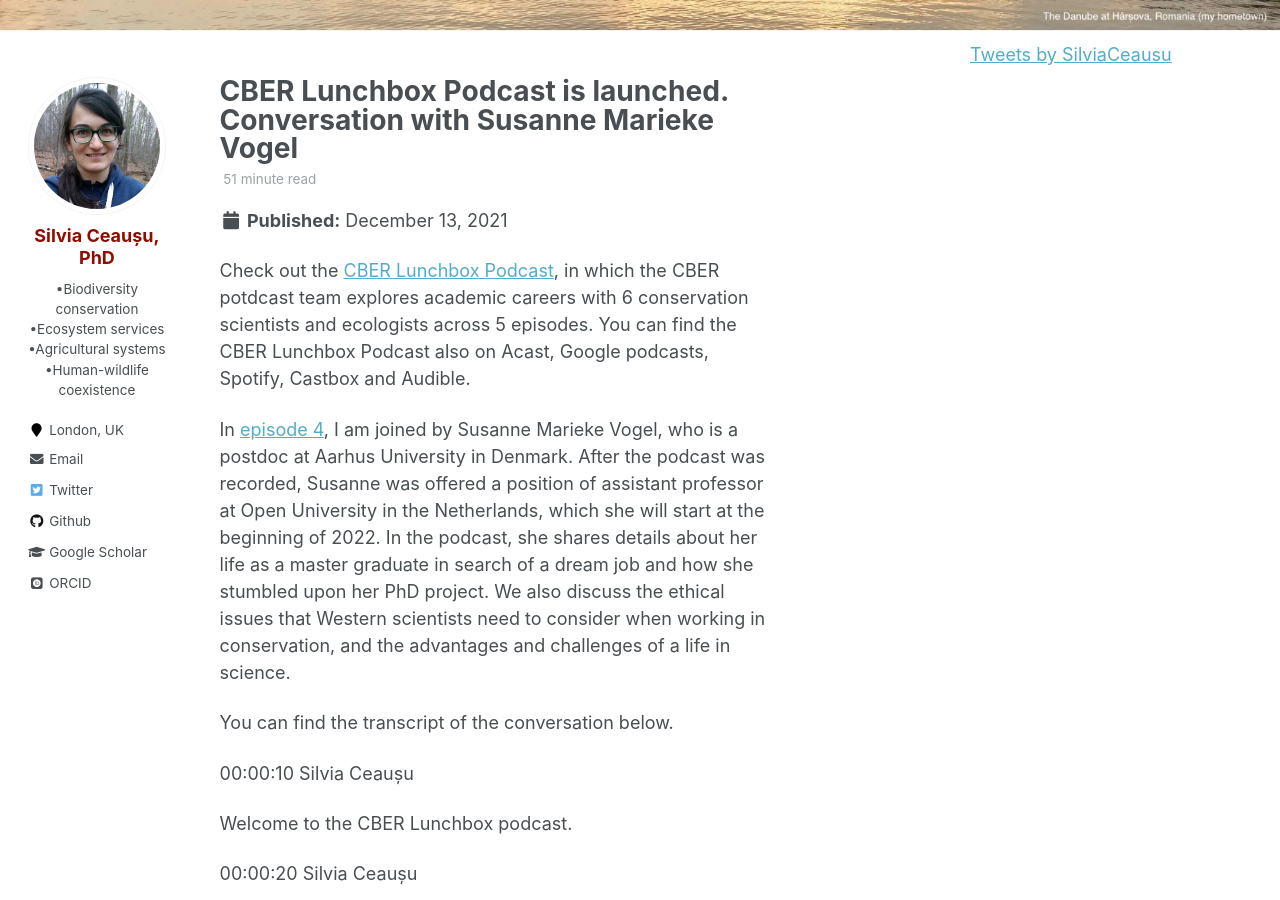
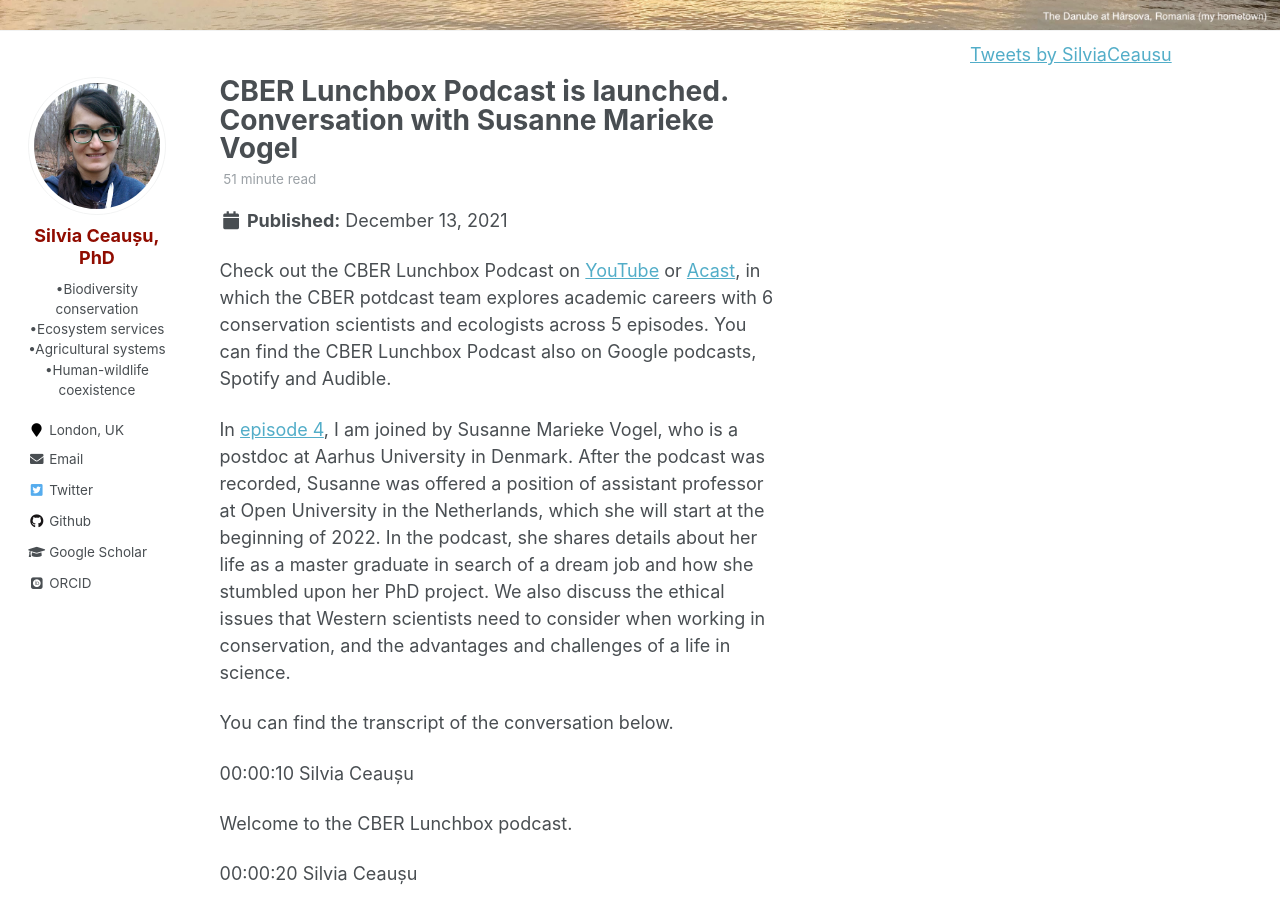
Before and after one commit to SilviaCeausu/SilviaCeausu.github.io, a Jekyll site: the page built from _posts/2021-12-13-blog-post-1-podcast.md, in a window 1280 px wide and 900 px high, scrolled down 382 px. Built offline with Jekyll 4.4.1, drawn with Linux system fonts in a browser that asks for light colours; some web fonts are replaced; comment, search, counter and statistics services are not loaded.

Commit message:
Update 2021-12-13-blog-post-1-podcast.md

```diff
--- a/_posts/2021-12-13-blog-post-1-podcast.md
+++ b/_posts/2021-12-13-blog-post-1-podcast.md
@@ -11,7 +11,7 @@ tags:
 
 ---
 
-Check out the [CBER Lunchbox Podcast](https://www.youtube.com/playlist?list=PLKYTvTbXFuChwnj9kVKqVl5XPZrU9P7bk), in which the CBER potdcast team explores academic careers with 6 conservation scientists and ecologists across 5 episodes. You can find the CBER Lunchbox Podcast also on Acast, Google podcasts, Spotify, Castbox and Audible.
+Check out the CBER Lunchbox Podcast on [YouTube](https://www.youtube.com/playlist?list=PLKYTvTbXFuChwnj9kVKqVl5XPZrU9P7bk) or [Acast](https://shows.acast.com/cber-lunchbox-podcast), in which the CBER potdcast team explores academic careers with 6 conservation scientists and ecologists across 5 episodes. You can find the CBER Lunchbox Podcast also on Google podcasts, Spotify and Audible.
 
 In [episode 4](https://www.youtube.com/watch?v=VNgjymoS-Dc&list=PLKYTvTbXFuChwnj9kVKqVl5XPZrU9P7bk&index=4), I am joined by Susanne Marieke Vogel, who is a postdoc at Aarhus University in Denmark. After the podcast was recorded, Susanne was offered a position of assistant professor at Open University in the Netherlands, which she will start at the beginning of 2022. In the podcast, she shares details about her life as a master graduate in search of a dream job and how she stumbled upon her PhD project. We also discuss the ethical issues that Western scientists need to consider when working in conservation, and the advantages and challenges of a life in science.
 
```
